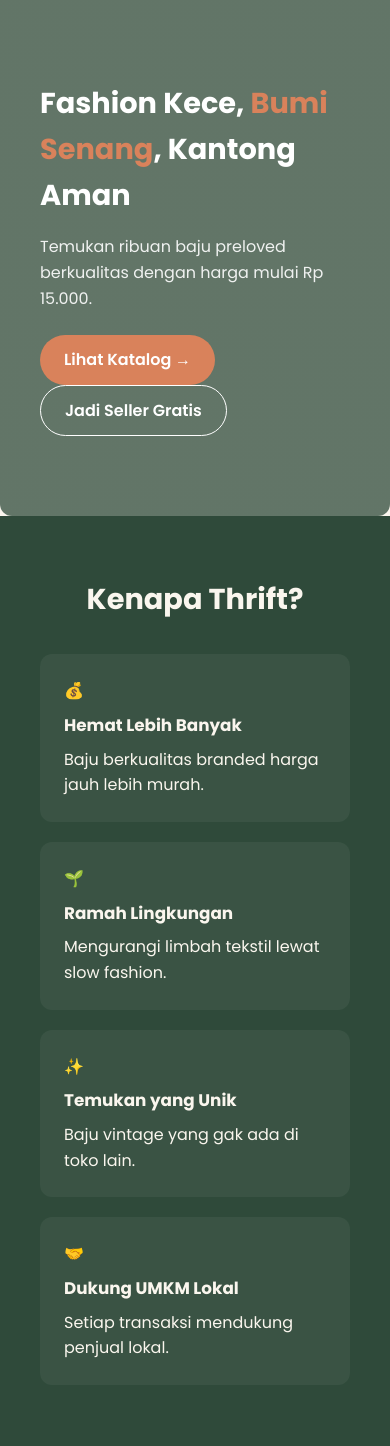
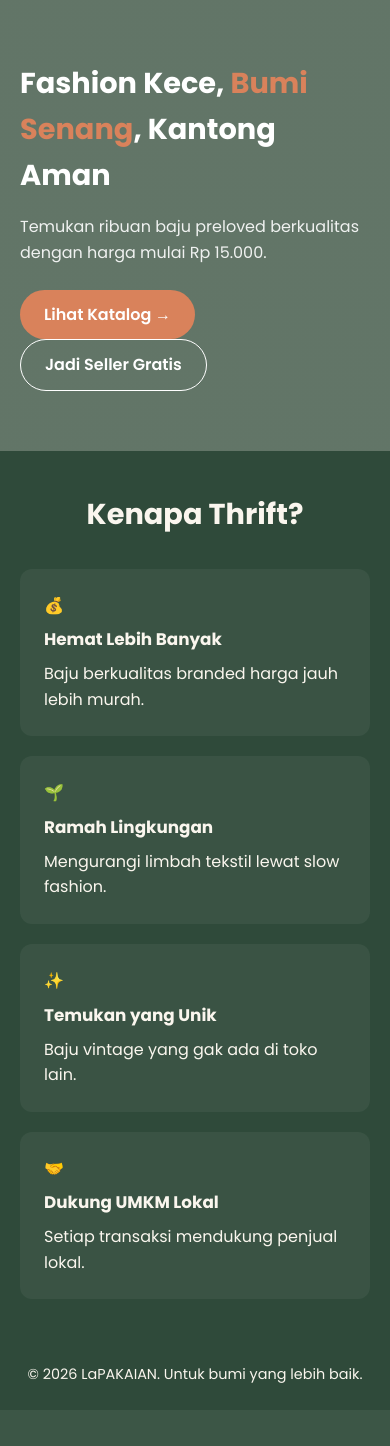
Before and after one commit to pbp-kelompok-a6/Slow-Fashion-Conscious-Shopping, a Django app: page / in a window 390 px wide. Shown: the part 103-1549 px from the top of the page. After the commit the page ends 1513 px from the top, so only its background shows below. Run offline with Django 5.2, Linux system fonts and the light colour scheme.

Commit message:
fix: responsive spacing for mobile view

```diff
--- a/akun/static/global/style.css
+++ b/akun/static/global/style.css
@@ -6,6 +6,7 @@
   --gray: #8A8A8A;
   --radius: 12px;
 }
+
 
 * { box-sizing: border-box; margin: 0; padding: 0; }
 
@@ -64,7 +65,7 @@ a { text-decoration: none; color: inherit; }
   background: linear-gradient(rgba(47,74,58,0.75), rgba(47,74,58,0.75));
   color: white;
   padding: 80px 40px;
-  border-radius: 0 0 var(--radius) var(--radius);
+  border-radius: 0; /* dari 0 0 var(--radius) var(--radius) */
 }
 
 .hero h1 {
@@ -171,4 +172,10 @@ footer {
 @media (max-width: 600px) {
   .navbar { flex-direction: column; align-items: flex-start; gap: 12px; }
   .hero h1 { font-size: 1.8rem; }
+  .auth-box {
+    margin: 40px 16px;
+    padding: 24px;
+  }
+  .hero { padding: 60px 20px; }
+  .reasons { padding: 40px 20px; }
 }
```
